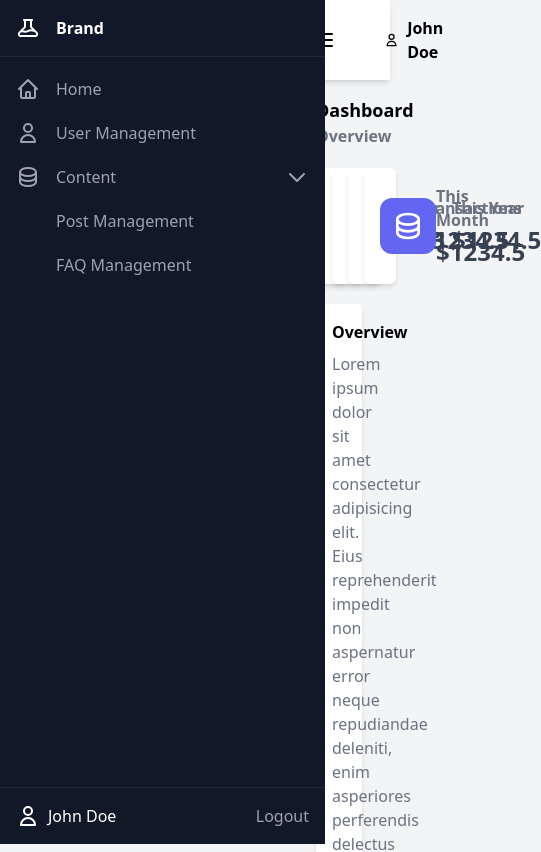
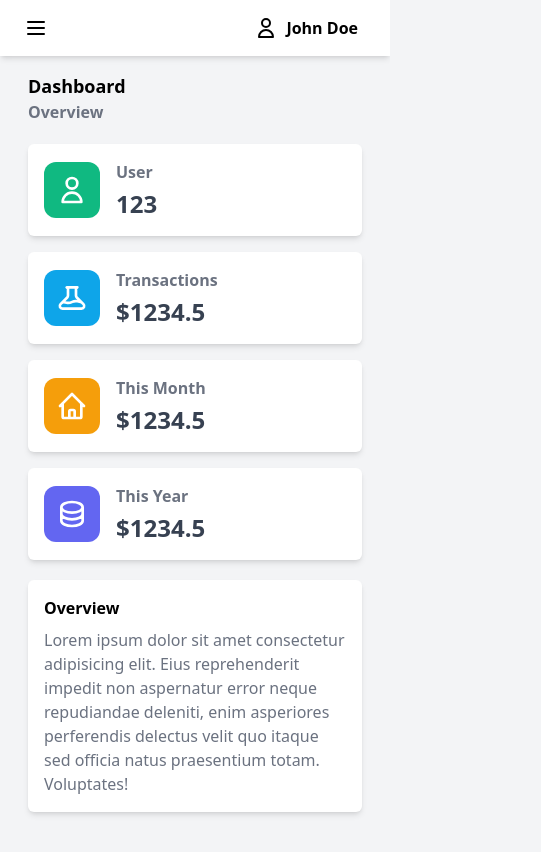
Before and after one commit to gravitano/vue3-tailwind-kit, a Vue app: page / in a window 390 px wide. Shown: the top 852 px of the page, 541 px wide, since content can reach past the window. Built offline with nearby package versions, Linux system fonts and the light colour scheme.

Commit message:
feat: improved responsive layout

```diff
--- a/src/App.vue
+++ b/src/App.vue
@@ -4,13 +4,15 @@ import AppSidebar from './components/layout/AppSidebar.vue';
 </script>
 
 <template>
-  <AppHeader />
-
-  <div>
+  <div class="flex">
     <AppSidebar />
 
-    <main class="py-4 px-7 ml-72">
-      <router-view />
+    <main>
+      <AppHeader />
+
+      <div class="px-7 py-4">
+        <router-view />
+      </div>
     </main>
   </div>
 </template>
--- a/src/components/layout/AppHeader.vue
+++ b/src/components/layout/AppHeader.vue
@@ -4,7 +4,7 @@ import IconUser from '../icons/IconUser.vue';
 </script>
 
 <template>
-  <div class="py-2 px-4 shadow-md ml-72 bg-white">
+  <div class="py-2 px-4 shadow-md bg-white">
     <div class="flex items-center justify-between gap-6">
       <button
         type="button"
--- a/src/components/layout/AppSidebar.vue
+++ b/src/components/layout/AppSidebar.vue
@@ -10,12 +10,12 @@ import IconChevronDown from '../icons/IconChevronDown.vue';
   <div class="bg-black inset-0 fixed opacity-40 hidden"></div>
   <aside
     class="
-      fixed
+      hidden
       left-0
       top-0
       bottom-0
       w-10/12
-      flex flex-col
+      sm:flex sm:flex-col
       items-center
       transition-all
       duration-300
@@ -23,6 +23,7 @@ import IconChevronDown from '../icons/IconChevronDown.vue';
       text-white
       h-full
       sm:h-screen sm:w-72
+      flex-shrink-0
     "
   >
     <!-- brand -->
--- a/src/pages/HomeView.vue
+++ b/src/pages/HomeView.vue
@@ -39,7 +39,7 @@ const stats = ref([
     <p class="text-gray-500 font-semibold">Overview</p>
   </div>
 
-  <div class="grid grid-cols-4 gap-4 mb-5">
+  <div class="grid grid-cols-1 sm:grid-cols-4 gap-4 mb-5">
     <div
       v-for="stat in stats"
       :key="stat.text"
```
